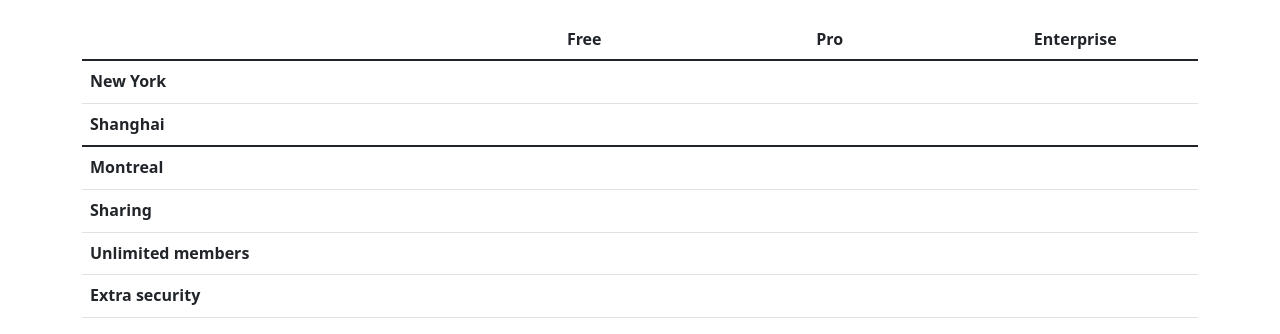
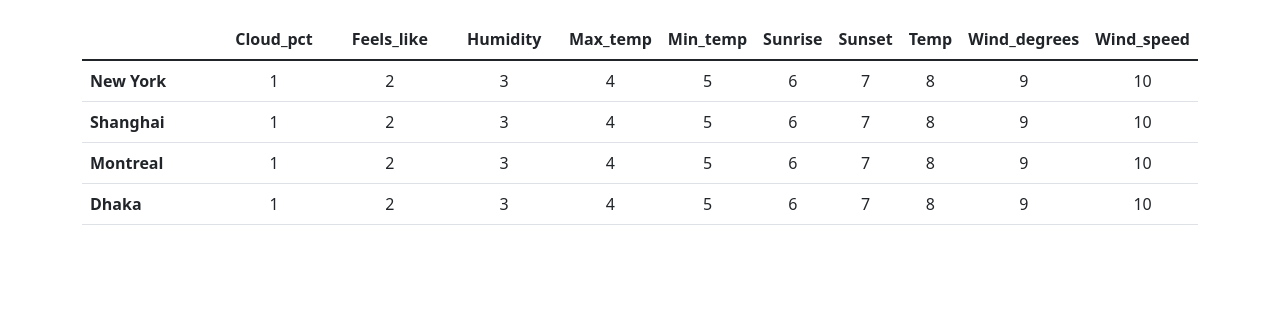
Before and after one commit to Farhad32155/Simple-Weather-Application-Using-API, a plain HTML site: page index.html in a window 1280 px wide. Shown: the part 493-827 px from the top of the page. After the commit the page ends 800 px from the top, so only its background shows below. Drawn offline with nearby package versions, Linux system fonts and the light colour scheme; no server answers.

Commit message:
little updated

```diff
--- a/app.js
+++ b/app.js
@@ -6,7 +6,7 @@ const options = {
     }
 };
 
-fetch('https://weather-by-api-ninjas.p.rapidapi.com/v1/weather?city=Dhaka', options)
+fetch('https://weather-by-api-ninjas.p.rapidapi.com/v1/weather?city=New york', options)
     .then(response => response.json())
     .then(response => console.log(response))
     .catch(err => console.error(err));
--- a/index.html
+++ b/index.html
@@ -119,78 +119,70 @@
                     <thead>
                         <tr>
                             <th style="width: 34%;"></th>
-                            <th style="width: 22%;">Free</th>
-                            <th style="width: 22%;">Pro</th>
-                            <th style="width: 22%;">Enterprise</th>
+                            <th style="width: 22%;">Cloud_pct</th>
+                            <th style="width: 22%;">Feels_like</th>
+                            <th style="width: 22%;">Humidity</th>
+                            <th style="width: 22%;">Max_temp</th>
+                            <th style="width: 22%;">Min_temp</th>
+                            <th style="width: 22%;">Sunrise</th>
+                            <th style="width: 22%;">Sunset</th>
+                            <th style="width: 22%;">Temp</th>
+                            <th style="width: 22%;">Wind_degrees</th>
+                            <th style="width: 22%;">Wind_speed</th>
                         </tr>
                     </thead>
-                    <tbody>
                     <tr>
                         <th scope="row" class="text-start">New York</th>
-                            <td><svg class="bi" width="24" height="24">
-                                    <use xlink:href="#check"></use>
-                                </svg></td>
-                            <td><svg class="bi" width="24" height="24">
-                                    <use xlink:href="#check"></use>
-                                </svg></td>
-                            <td><svg class="bi" width="24" height="24">
-                                    <use xlink:href="#check"></use>
-                                </svg></td>
+                        <td>1</td>
+                        <td>2</td>
+                        <td>3</td>
+                        <td>4</td>
+                        <td>5</td>
+                        <td>6</td>
+                        <td>7</td>
+                        <td>8</td>
+                        <td>9</td>
+                        <td>10</td>
                     </tr>
                     <tr>
                         <th scope="row" class="text-start">Shanghai</th>
-                            <td></td>
-                            <td><svg class="bi" width="24" height="24">
-                                    <use xlink:href="#check"></use>
-                                </svg></td>
-                            <td><svg class="bi" width="24" height="24">
-                                    <use xlink:href="#check"></use>
-                                </svg></td>
+                        <td>1</td>
+                        <td>2</td>
+                        <td>3</td>
+                        <td>4</td>
+                        <td>5</td>
+                        <td>6</td>
+                        <td>7</td>
+                        <td>8</td>
+                        <td>9</td>
+                        <td>10</td>
                     </tr>
-                    </tbody>
-
-                    <tbody>
                     <tr>
                         <th scope="row" class="text-start">Montreal</th>
-                            <td><svg class="bi" width="24" height="24">
-                                    <use xlink:href="#check"></use>
-                                </svg></td>
-                            <td><svg class="bi" width="24" height="24">
-                                    <use xlink:href="#check"></use>
-                                </svg></td>
-                            <td><svg class="bi" width="24" height="24">
-                                    <use xlink:href="#check"></use>
-                                </svg></td>
+                        <td>1</td>
+                        <td>2</td>
+                        <td>3</td>
+                        <td>4</td>
+                        <td>5</td>
+                        <td>6</td>
+                        <td>7</td>
+                        <td>8</td>
+                        <td>9</td>
+                        <td>10</td>
                     </tr>
                     <tr>
-                            <th scope="row" class="text-start">Sharing</th>
-                            <td></td>
-                            <td><svg class="bi" width="24" height="24">
-                                    <use xlink:href="#check"></use>
-                                </svg></td>
-                            <td><svg class="bi" width="24" height="24">
-                                    <use xlink:href="#check"></use>
-                                </svg></td>
+                        <th scope="row" class="text-start">Dhaka</th>
+                        <td>1</td>
+                        <td>2</td>
+                        <td>3</td>
+                        <td>4</td>
+                        <td>5</td>
+                        <td>6</td>
+                        <td>7</td>
+                        <td>8</td>
+                        <td>9</td>
+                        <td>10</td>
                     </tr>
-                        <tr>
-                            <th scope="row" class="text-start">Unlimited members</th>
-                            <td></td>
-                            <td><svg class="bi" width="24" height="24">
-                                    <use xlink:href="#check"></use>
-                                </svg></td>
-                            <td><svg class="bi" width="24" height="24">
-                                    <use xlink:href="#check"></use>
-                                </svg></td>
-                        </tr>
-                        <tr>
-                            <th scope="row" class="text-start">Extra security</th>
-                            <td></td>
-                            <td></td>
-                            <td><svg class="bi" width="24" height="24">
-                                    <use xlink:href="#check"></use>
-                                </svg></td>
-                        </tr>
-                    </tbody>
                 </table>
             </div>
         </main>
```
Lines whose indentation alone changed are shown as unchanged.
